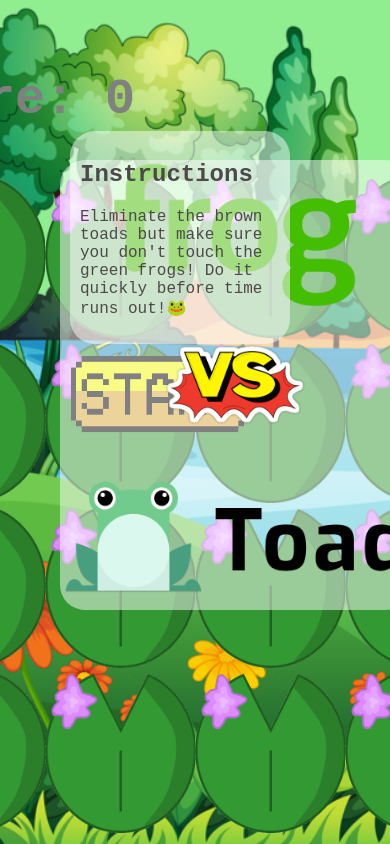
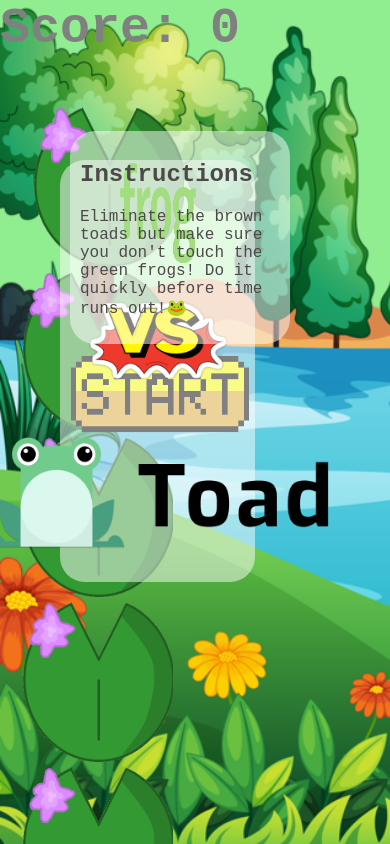
Before and after one commit to DriaThomas/Frog-vs.Toad, a plain HTML site: page index.html in a window 390 px wide. Drawn offline with Linux system fonts and the light colour scheme.

Commit message:
update responsive

```diff
--- a/style.css
+++ b/style.css
@@ -10,19 +10,36 @@ body {
   overflow: hidden;
 }
 
-@media screen and (max-width: 600px) {
+@media screen and (max-width: 1000px) {
   body {
     background-color: lightgreen;
     background-size: 20%;
+  }
+  div.container {
+    width: 50%;
+    height: 50%;
+  }
+  .lilyPad {
+    width: 25%;
+    height: 25%;
   }
   h1 {
     font-size: 10px;
   }
   .logo {
-    font-size: 10px;
+    width: 50%;
+    height: 50%;
   }
   #score {
     font-size: 5px;
+  }
+  #frogLogo {
+    width: 40%;
+    height: 25%;
+  }
+  .lilyPad {
+    width: 25%;
+    height: 25%;
   }
 }
 
```
